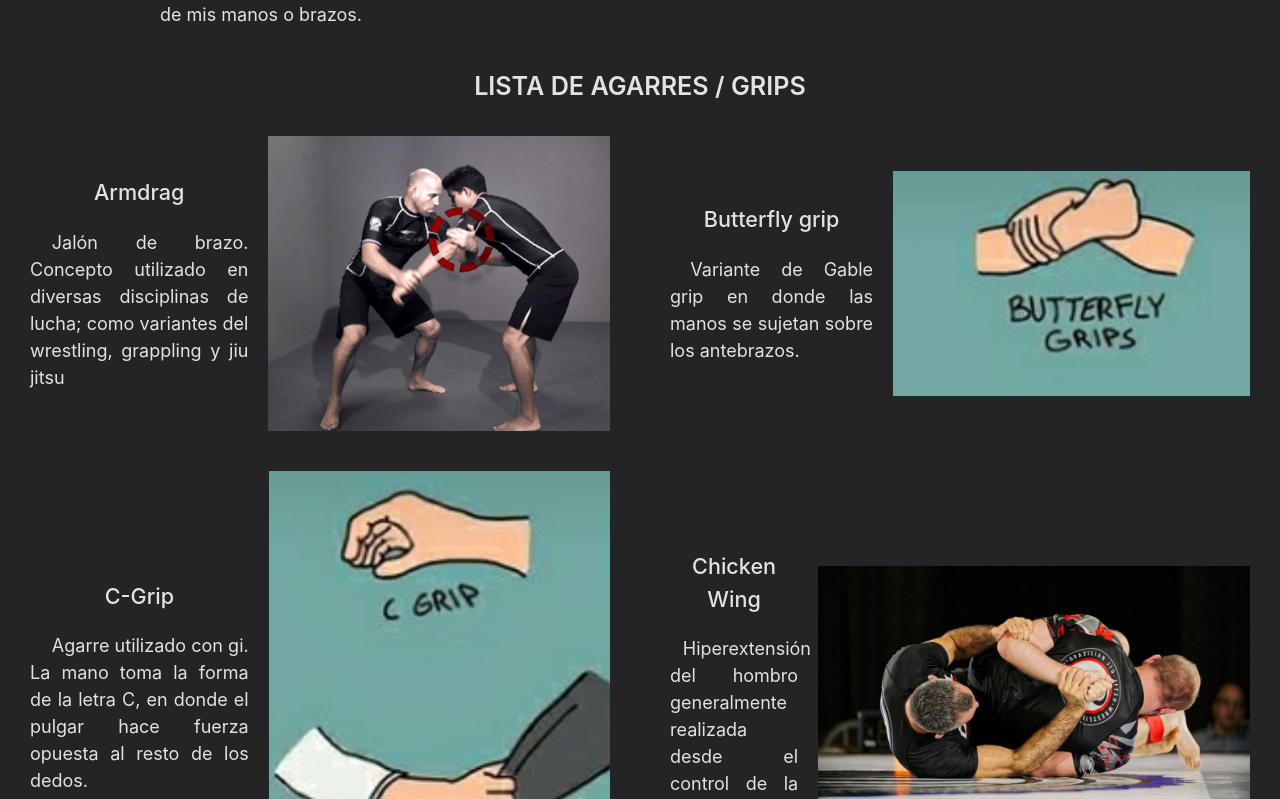
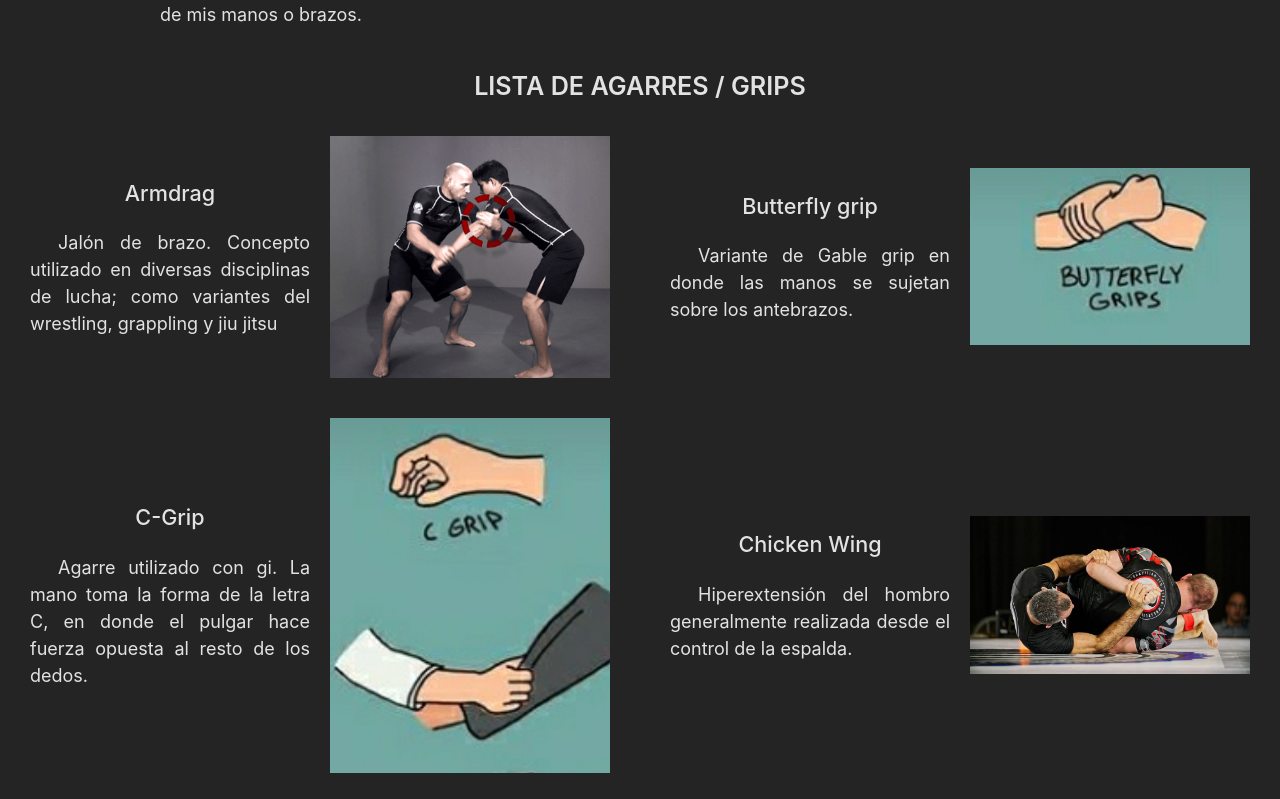
Before and after one commit to jjmillar/glosario-ed, a React (Vite) app: page / in a window 1280 px wide. Shown: the part 2081-2880 px from the top of the page. Built offline with nearby package versions, Linux system fonts and the light colour scheme.

Commit message:
bug fixed

```diff
--- a/src/App.scss
+++ b/src/App.scss
@@ -39,6 +39,7 @@
   width: 100svw;
   height: auto;
   box-sizing: border-box;
+
   display: flex;
   flex-flow: row wrap;
   justify-items: center;
@@ -71,7 +72,7 @@
 }
 
 .grip-img {
-  min-width: 50%;
+  width: 50%;
   box-sizing: border-box;
   padding: 10px;
 }
--- a/src/assets/info.js
+++ b/src/assets/info.js
@@ -165,9 +165,9 @@ export const info = [
                 img:'/underhook.png'
             },
             {
-                subtitle:'Whizzer',
-                content:'Usualmente confundido con el Overhook. La diferencia es que en el Whizzer se está ejerciendo presión  sobre el hombro y axila del oponente.',
-                images:'/whizzer.jpg'
+                grip:'Whizzer',
+                gripContent:'Usualmente confundido con el Overhook. La diferencia es que en el Whizzer se está ejerciendo presión  sobre el hombro y axila del oponente.',
+                img:'/whizzer.jpg'
             },
         ],
     },
```
